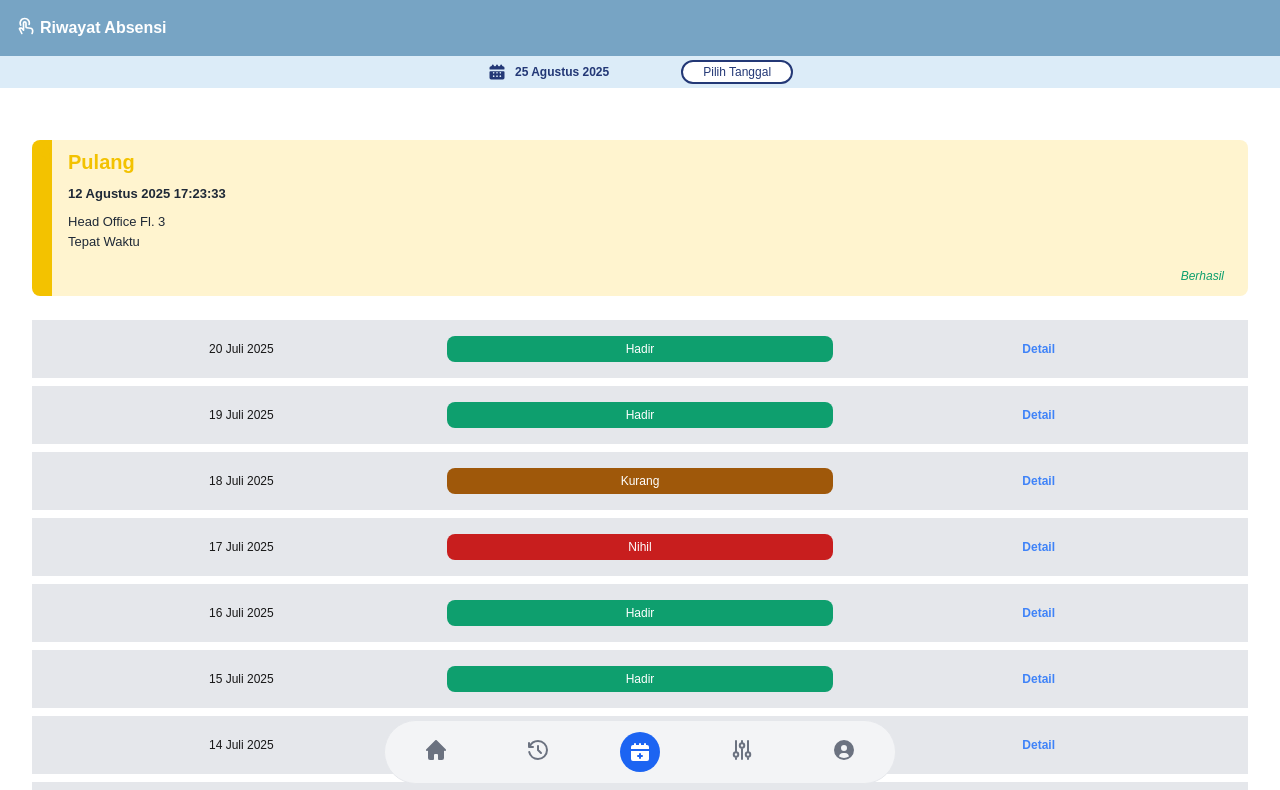
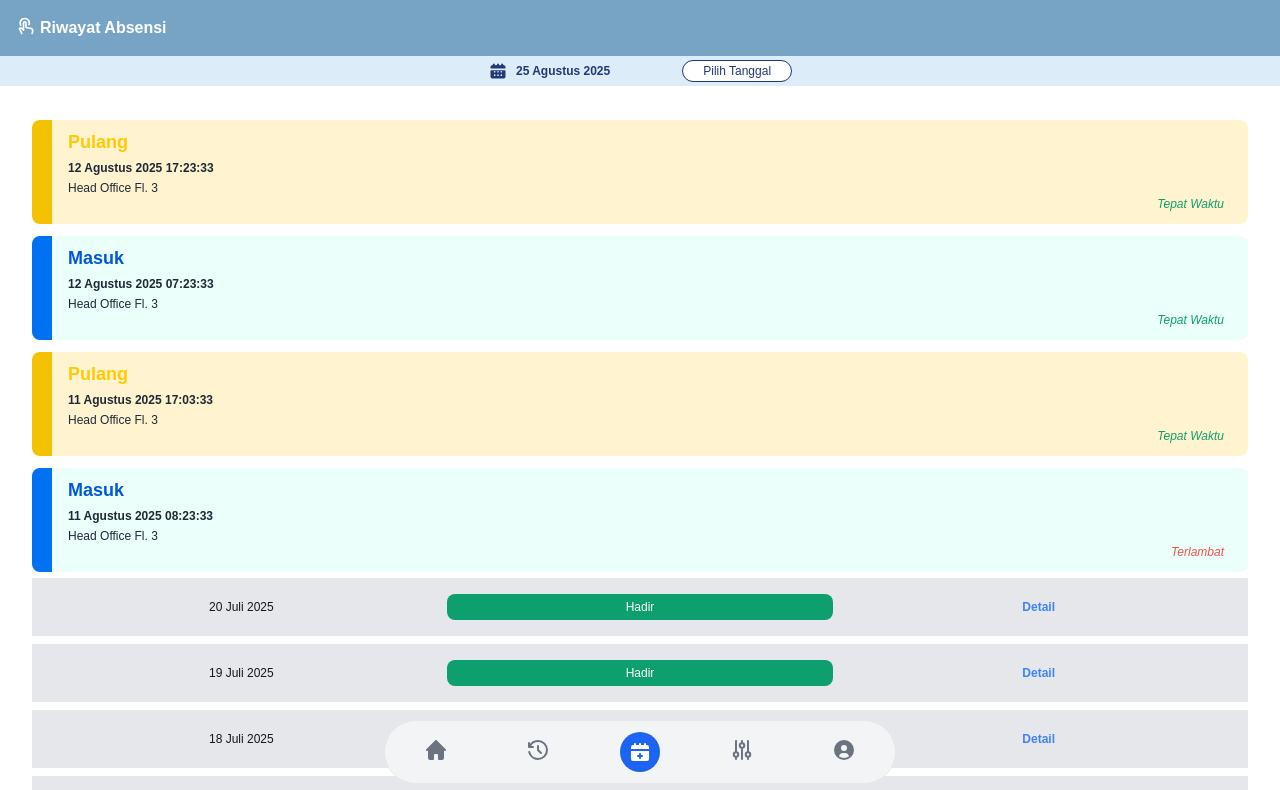
Before and after one commit to Nazarnazz/hrms-ui, a Next.js app: page /user/riwayat in a window 1280 px wide. Shown: the top 790 px of the page. Built offline with nearby package versions, Linux system fonts and the light colour scheme.

Commit message:
riwayat absensi - perbaikan 1

```diff
--- a/src/app/user/riwayat/page.js
+++ b/src/app/user/riwayat/page.js
@@ -134,7 +134,7 @@ export default function Riwayat() {
               onClick={() => {
                 setIsDateOpen(true);
               }}
-              className="bg-white border-2 border-blue-900 text-blue-900 py-0.5 px-5 text-xs rounded-full "
+              className="bg-white border-1 border-blue-900 text-blue-900 py-0.5 px-5 text-xs rounded-full "
             >
               Pilih Tanggal
             </button>
@@ -143,18 +143,67 @@ export default function Riwayat() {
 
         <div className="px-4">
           <div className="my-7"></div>
-          <div className="flex py-6 px-4">
+          <div className="flex py-1.5 px-4">
             <div className="rounded-l-lg bg-[#F3C200] flex text-lg text-[#F3C200]">
               <span>0</span>
               <span>0</span>
             </div>
-            <div className="bg-[#FFF4CF] rounded-r-lg w-full px-4 py-2 grid grid-rows-5">
-              <span className="text-xl text-[#F3C200] font-bold">Pulang</span>
-              <span className="text-[13px] font-semibold mt-2 text-gray-800">12 Agustus 2025 17:23:33</span>
-              <span className="text-[13px] font-light mt-2 text-gray-800">Head Office Fl. 3</span>
-              <span className="text-[13px]  font-light text-gray-800">Tepat Waktu</span>
-              <div className="flex justify-end ">
-                <span className="italic text-xs font-extralight mt-2 mr-2 text-green-500">Berhasil</span>
+            <div className="bg-[#FFF4CF] rounded-r-lg w-full py-1 px-4 flex flex-col">
+              <div className="flex flex-col mt-1">
+                <span className="text-lg text-[#ffc904] font-bold">Pulang</span>
+                <span className="text-xs font-semibold mt-1 text-gray-800">12 Agustus 2025 17:23:33</span>
+                <span className="text-xs font-light mt-1 text-gray-800">Head Office Fl. 3</span>
+              </div>
+              <div className="flex justify-end items-center mb-2">
+                <span className="italic text-xs font-extralight mr-2 text-green-500">Tepat Waktu</span>
+              </div>
+            </div>
+          </div>
+          <div className="flex py-1.5 px-4">
+            <div className="rounded-l-lg bg-[#0071F3] flex text-lg text-[#0071F3]">
+              <span>0</span>
+              <span>0</span>
+            </div>
+            <div className="bg-[#EBFFFB] rounded-r-lg w-full py-1 px-4 flex flex-col">
+              <div className="flex flex-col mt-1">
+                <span className="text-lg text-[#0057DA] font-bold">Masuk</span>
+                <span className="text-xs font-semibold mt-1 text-gray-800">12 Agustus 2025 07:23:33</span>
+                <span className="text-xs font-light mt-1 text-gray-800">Head Office Fl. 3</span>
+              </div>
+              <div className="flex justify-end items-center mb-2">
+                <span className="italic text-xs font-extralight mr-2 text-green-500">Tepat Waktu</span>
+              </div>
+            </div>
+          </div>
+          <div className="flex py-1.5 px-4">
+            <div className="rounded-l-lg bg-[#F3C200] flex text-lg text-[#F3C200]">
+              <span>0</span>
+              <span>0</span>
+            </div>
+            <div className="bg-[#FFF4CF] rounded-r-lg w-full py-1 px-4 flex flex-col">
+              <div className="flex flex-col mt-1">
+                <span className="text-lg text-[#ffc904] font-bold">Pulang</span>
+                <span className="text-xs font-semibold mt-1 text-gray-800">11 Agustus 2025 17:03:33</span>
+                <span className="text-xs font-light mt-1 text-gray-800">Head Office Fl. 3</span>
+              </div>
+              <div className="flex justify-end items-center mb-2">
+                <span className="italic text-xs font-extralight mr-2 text-green-500">Tepat Waktu</span>
+              </div>
+            </div>
+          </div>
+          <div className="flex py-1.5 px-4">
+            <div className="rounded-l-lg bg-[#0071F3] flex text-lg text-[#0071F3]">
+              <span>0</span>
+              <span>0</span>
+            </div>
+            <div className="bg-[#EBFFFB] rounded-r-lg w-full py-1 px-4 flex flex-col">
+              <div className="flex flex-col mt-1">
+                <span className="text-lg text-[#0057DA] font-bold">Masuk</span>
+                <span className="text-xs font-semibold mt-1 text-gray-800">11 Agustus 2025 08:23:33</span>
+                <span className="text-xs font-light mt-1 text-gray-800">Head Office Fl. 3</span>
+              </div>
+              <div className="flex justify-end items-center mb-2">
+                <span className="italic text-xs font-extralight mr-2 text-red-500">Terlambat</span>
               </div>
             </div>
           </div>
```
